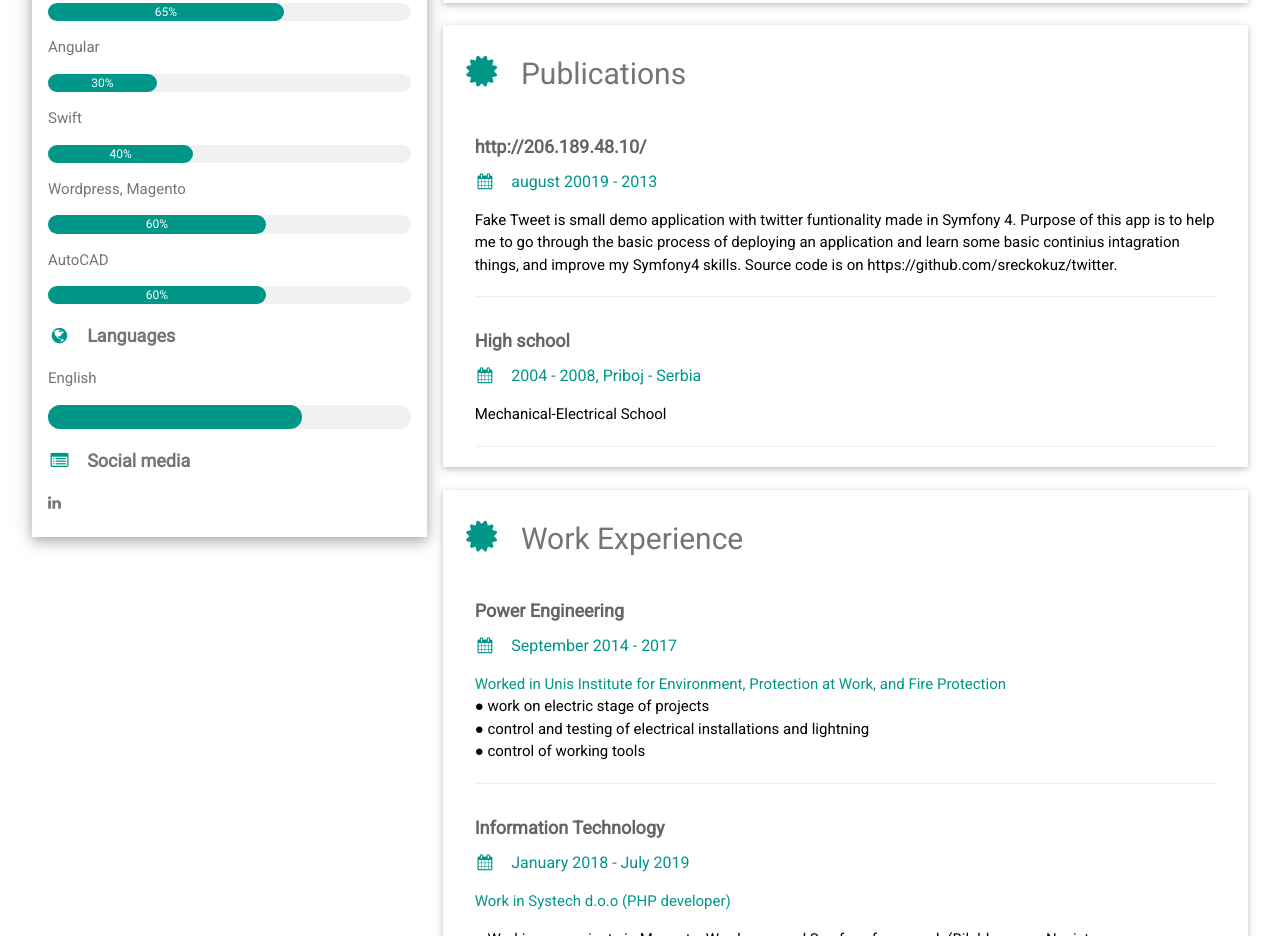
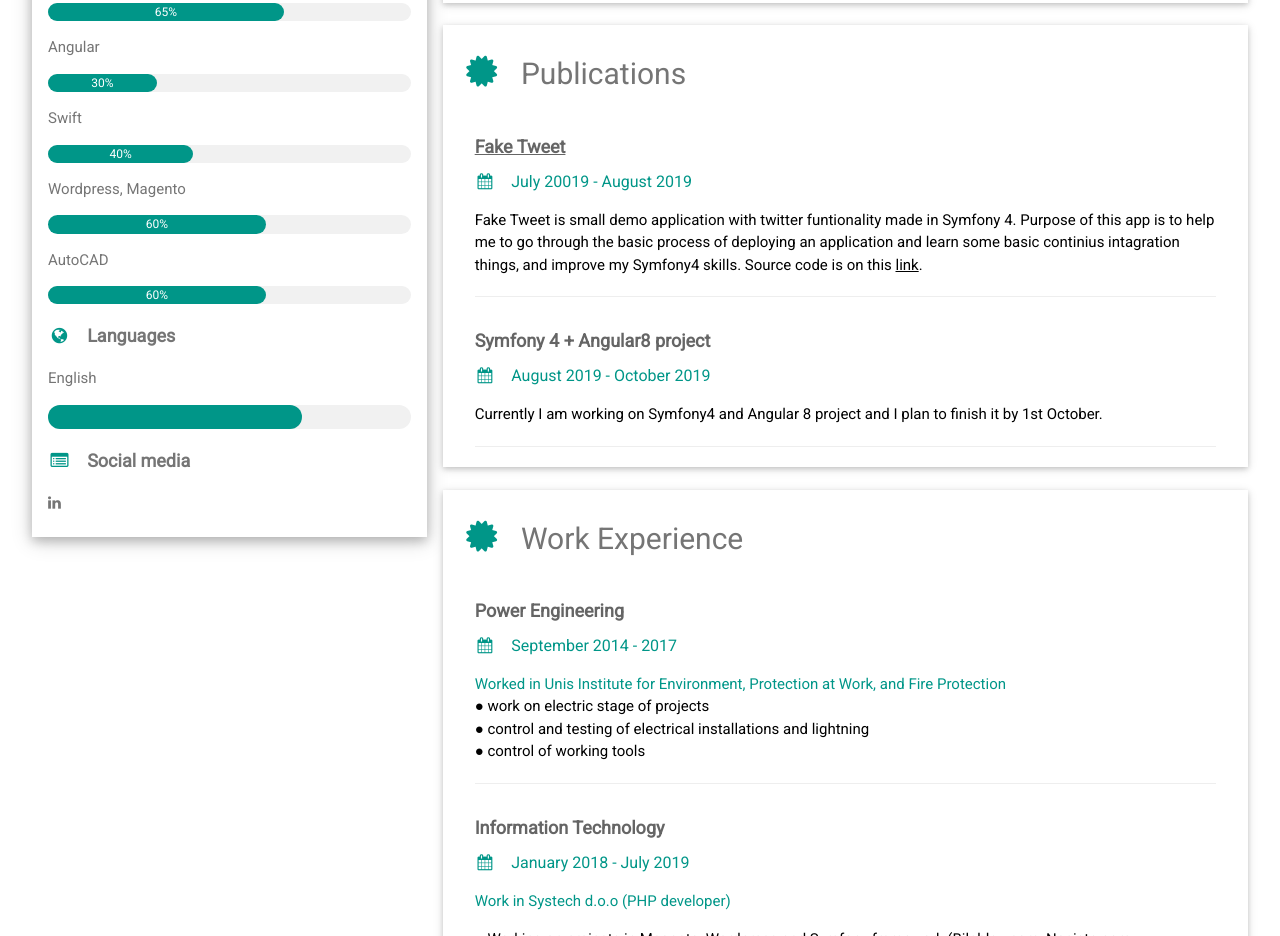
Before and after one commit to sreckokuz/online_CV, a plain HTML site: page index.html in a window 1280 px wide. Shown: the part 839-1775 px from the top of the page. Drawn offline with nearby package versions, Linux system fonts and the light colour scheme.

Commit message:
Update index.html

```diff
--- a/index.html
+++ b/index.html
@@ -125,18 +125,18 @@ html,body,h1,h2,h3,h4,h5,h6 {font-family: "Roboto", sans-serif}
         <div class="w3-container w3-card-2 w3-white">
         <h2 class="w3-text-grey w3-padding-16"><i class="fa fa-certificate fa-fw w3-margin-right w3-xxlarge w3-text-teal"></i>Publications</h2>
         <div class="w3-container">
-          <h5 class="w3-opacity"><b>http://206.189.48.10/</b></h5>
-          <h6 class="w3-text-teal"><i class="fa fa-calendar fa-fw w3-margin-right"></i>august 20019 - 2013</h6>
+          <h5 class="w3-opacity"><b><a href="http://206.189.48.10/">Fake Tweet</a></b></h5>
+          <h6 class="w3-text-teal"><i class="fa fa-calendar fa-fw w3-margin-right"></i>July 20019 - August 2019</h6>
           <p>Fake Tweet is small demo application with twitter funtionality made in Symfony 4. Purpose of this app is to help me to
             go through the basic process of deploying an application and learn some basic continius intagration things, and
-            improve my Symfony4 skills. Source code is on https://github.com/sreckokuz/twitter.
+            improve my Symfony4 skills. Source code is on this <a href="https://github.com/sreckokuz/twitter">link</a>.
 </p>
           <hr>
         </div>
         <div class="w3-container">
-          <h5 class="w3-opacity"><b>High school </b></h5>
-          <h6 class="w3-text-teal"><i class="fa fa-calendar fa-fw w3-margin-right"></i>2004 - 2008, Priboj - Serbia</h6>
-          <p>Mechanical-Electrical School</p>
+          <h5 class="w3-opacity"><b>Symfony 4 + Angular8 project</b></h5>
+          <h6 class="w3-text-teal"><i class="fa fa-calendar fa-fw w3-margin-right"></i>August 2019 - October 2019</h6>
+          <p>Currently I am working on Symfony4 and Angular 8 project and I plan to finish it by 1st October.</p>
           <hr>
         </div>
       </div><br>
```
